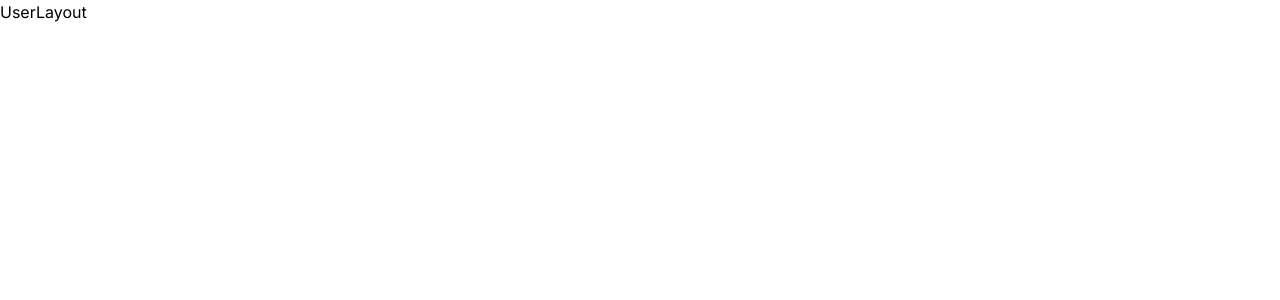
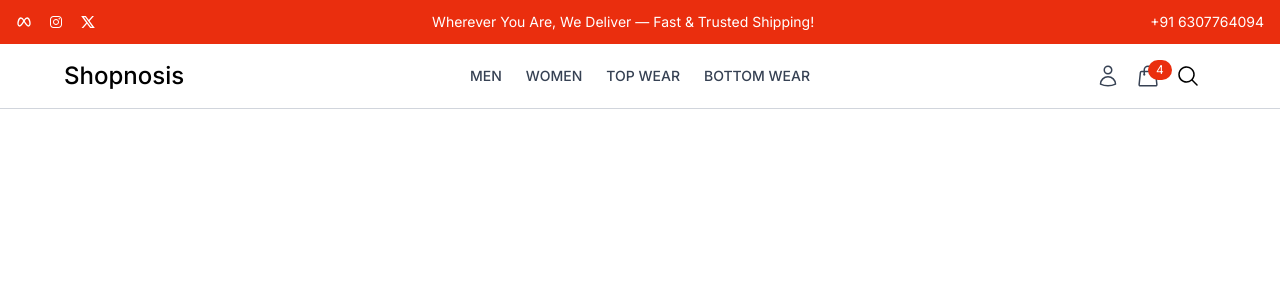
Before and after one commit to thearsalan1/Shopnosis, a React app in the folder Frontend/: page / in a window 1280 px wide. Shown: the top 300 px of the page. Built offline with nearby package versions, Linux system fonts and the light colour scheme; the HTML template or start-up script is replaced by a standard one.

Commit message:
Header Navbar Searchbar Functionality Created

```diff
--- a/Frontend/package.json
+++ b/Frontend/package.json
@@ -13,6 +13,7 @@
     "@tailwindcss/vite": "^4.1.14",
     "react": "^19.1.1",
     "react-dom": "^19.1.1",
+    "react-icons": "^5.5.0",
     "react-router-dom": "^7.9.3",
     "tailwindcss": "^4.1.14"
   },
--- /dev/null
+++ b/Frontend/src/Components/Common/Header.jsx
@@ -0,0 +1,14 @@
+import React from "react";
+import Topbar from "../Layout/Topbar";
+import Navbar from "./Navbar";
+
+const Header = () => {
+  return (
+    <>
+      <Topbar></Topbar>
+      <Navbar></Navbar>
+    </>
+  );
+};
+
+export default Header;
--- /dev/null
+++ b/Frontend/src/Components/Common/Navbar.jsx
@@ -0,0 +1,67 @@
+import React from "react";
+import { Link } from "react-router-dom";
+import {
+  HiOutlineShoppingBag,
+  HiBars3BottomRight,
+  HiOutlineUser,
+} from "react-icons/hi2";
+import Searchbar from "./Searchbar";
+
+const Navbar = () => {
+  return (
+    <>
+      <div className="container mx-auto flex items-center justify-between py-4 px-16">
+        <div>
+          <Link to="/" className="text-2xl font-medium">
+            Shopnosis
+          </Link>
+        </div>
+        <div className="hidden md:flex space-x-6">
+          <Link
+            to="#"
+            className="text-gray-700 hover:text-black text-sm font-medium uppercase"
+          >
+            Men
+          </Link>
+          <Link
+            to="#"
+            className="text-gray-700 hover:text-black text-sm font-medium uppercase"
+          >
+            Women
+          </Link>
+          <Link
+            to="#"
+            className="text-gray-700 hover:text-black text-sm font-medium uppercase"
+          >
+            Top Wear
+          </Link>
+          <Link
+            to="#"
+            className="text-gray-700 hover:text-black text-sm font-medium uppercase"
+          >
+            Bottom Wear
+          </Link>
+        </div>
+
+        <div className="flex items-center space-x-4">
+          <Link to="/profile" className="hover:text-black">
+            <HiOutlineUser className="h-6 w-6 text-gray-700" />
+          </Link>
+          <button className="relative hover:text-black">
+            <HiOutlineShoppingBag className="h-6 w-6 text-gray-700" />
+            <span className="absolute -top-1 bg-[#ea2e0e] text-white text-xs rounded-full px-2 py-0.5">
+              4
+            </span>
+          </button>
+          <Searchbar />
+
+          <button className="md:hidden">
+            <HiBars3BottomRight className="h-6 w-6 text-gray-700" />
+          </button>
+        </div>
+      </div>
+    </>
+  );
+};
+
+export default Navbar;
--- /dev/null
+++ b/Frontend/src/Components/Common/Searchbar.jsx
@@ -0,0 +1,59 @@
+import React, { useState } from "react";
+import { HiMagnifyingGlass, HiMiniXMark } from "react-icons/hi2";
+import { Form } from "react-router-dom";
+
+const Searchbar = () => {
+  const [searchTerm, setSearchTerm] = useState("");
+  const [isOpen, setIsOpen] = useState(false);
+  const handleSearchToggle = () => {
+    setIsOpen(!isOpen);
+  };
+
+  const handleSearch = (e) => {
+    e.preventDefault();
+    console.log("Search itme :", searchTerm);
+    setIsOpen(false);
+  };
+  return (
+    <div
+      className={`flex justify-center items-center w-full transition-all duration-300 ${
+        isOpen ? "absolute left-0 top-0 bg-white h-24 z-50" : "w-full"
+      }`}
+    >
+      {isOpen ? (
+        <form
+          onSubmit={handleSearch}
+          className="relative flex items-center justify-center w-full"
+        >
+          <div className="relative w-1/2">
+            <input
+              type="text"
+              placeholder="Search"
+              value={searchTerm}
+              onChange={(e) => setSearchTerm(e.target.value)}
+              className="bg-gray-100 py-2 px-4 pr-12 rounded focus:outline-none w-full placeholder:text-gray-700"
+            />
+            <button
+              type="submit"
+              className="absolute right-2 top-1/2 transform -translate-y-1/2 text-gray-600 hover:text-gray-800"
+            >
+              <HiMagnifyingGlass className="w-4 h-4" />
+            </button>
+          </div>
+          <button
+            className="absolute right-5 text-gray-600 top-1/2 transform -translate-y-1/2  hover:text-gray-800 "
+            onClick={handleSearchToggle}
+          >
+            <HiMiniXMark className="w-5 h-5" />
+          </button>
+        </form>
+      ) : (
+        <button onClick={handleSearchToggle}>
+          <HiMagnifyingGlass className="h-6 w-6" />
+        </button>
+      )}
+    </div>
+  );
+};
+
+export default Searchbar;
--- /dev/null
+++ b/Frontend/src/Components/Layout/Topbar.jsx
@@ -0,0 +1,37 @@
+import React from "react";
+import { TbBrandMeta } from "react-icons/tb";
+import { IoLogoInstagram } from "react-icons/io";
+import { RiTwitterXLine } from "react-icons/ri";
+
+const Topbar = () => {
+  return (
+    <div className="bg-[#ea2e0e] text-white">
+      <div className="container mx-auto flex justify-between items-center  px-4 py-3">
+        <div className=" md:flex items-center space-x-4 hidden ">
+          <a href="#" className="hover:text-gray-300">
+            <TbBrandMeta />
+          </a>
+          <a href="#" className="hover:hover:text-gray-300">
+            <IoLogoInstagram />
+          </a>
+          <a href="#" className="hover:hover:text-gray-300">
+            <RiTwitterXLine className="h-4 w-4" />
+          </a>
+        </div>
+        <div>
+          <p className="text-sm text-center flex-grow">
+            {" "}
+            Wherever You Are, We Deliver — Fast & Trusted Shipping!
+          </p>
+        </div>
+        <div className="text-sm hidden md:block">
+          <a href="tel:+1234567890" className="hover:hover:text-gray-300">
+            +91 6307764094
+          </a>
+        </div>
+      </div>
+    </div>
+  );
+};
+
+export default Topbar;
--- a/Frontend/src/Components/Layout/UserLayout.jsx
+++ b/Frontend/src/Components/Layout/UserLayout.jsx
@@ -1,7 +1,12 @@
 import React from "react";
+import Header from "../Common/Header";
 
 const UserLayout = () => {
-  return <div>UserLayout</div>;
+  return (
+    <div className="border-b border-gray-300">
+      <Header></Header>
+    </div>
+  );
 };
 
 export default UserLayout;
```
Also changed, not shown: 1 other file (tests, documents, lock files or other folders).
